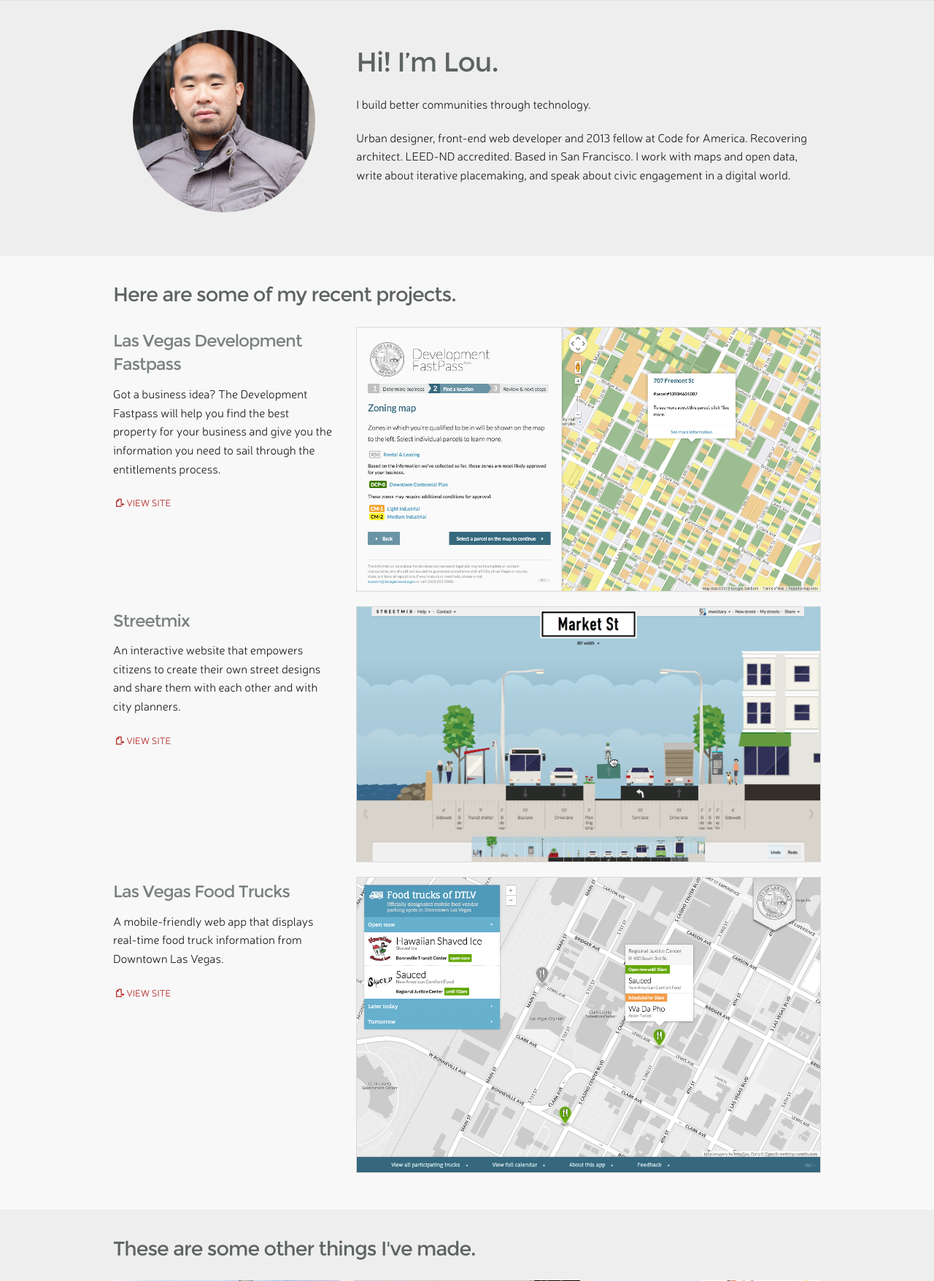
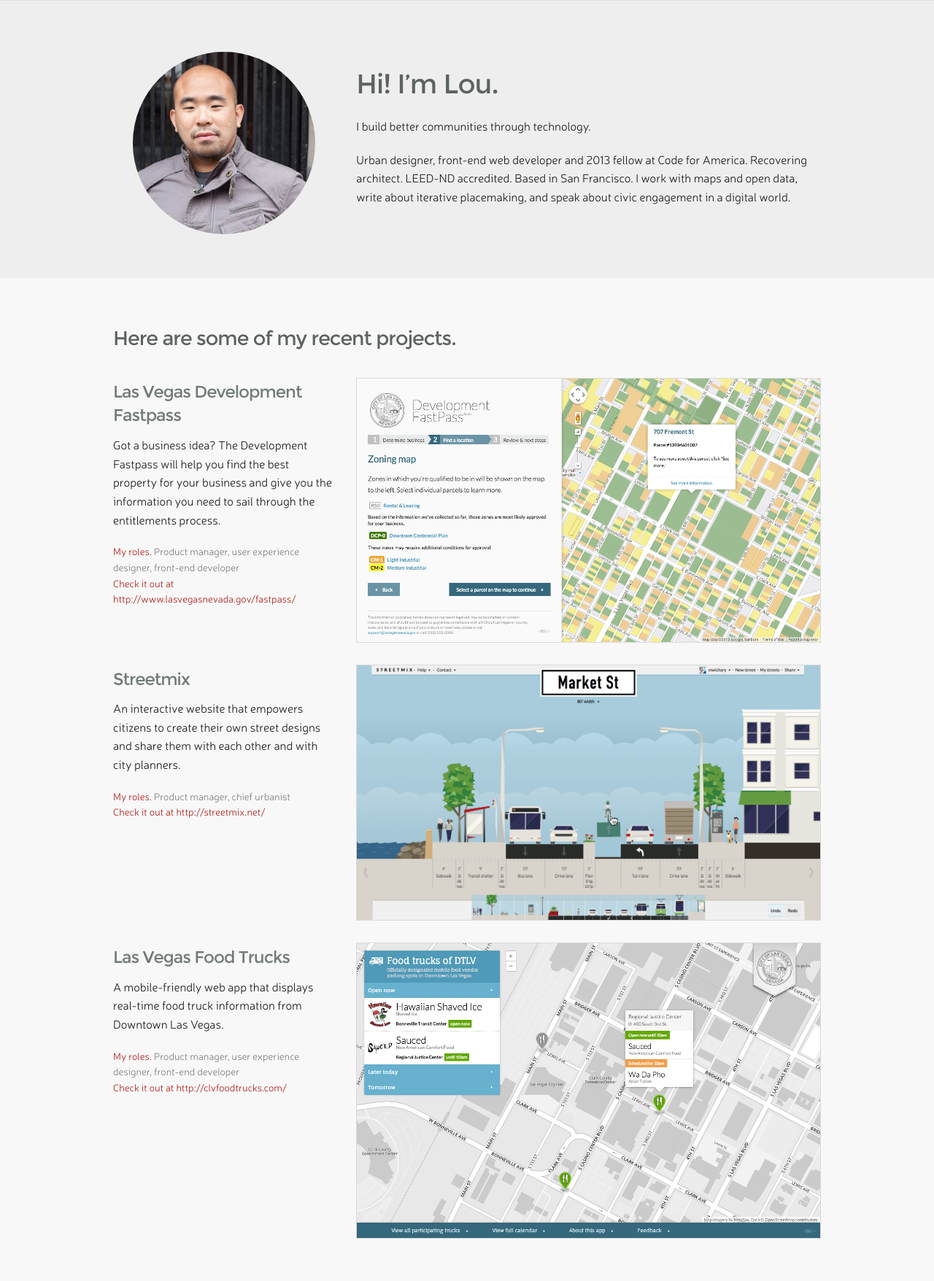
Before and after one commit to patrickm02L/louh.github.io, a PHP site: page / in a window 1280 px wide. Shown: the part 60-1816 px from the top of the page at 73% size. Run offline with PHP 8.4, Linux system fonts and the light colour scheme; some libraries are stand-ins or nearby versions.

Commit message:
Add new talks section and contact section. Display roles on featured projects and link to project page. Create different featured description type. Add preloader to projects and portfolio. Tweak layout padding and colors.

```diff
--- a/index.html
+++ b/index.html
@@ -51,7 +51,6 @@
         </section>
       </nav>
     </div>
-
 
     <!-- PROJECT VIEW -->
     <section id='project-view' class='fixed-viewer'>
@@ -116,12 +115,13 @@
         </div>
       </section>
 
-      <section id='projects'>
+      <section id='projects' class='background-2'>
         <div class='row'>
           <div class='large-12 columns'>
             <h3>Here are some of my recent projects.</h3>
           </div>
         </div>
+        <div class='preloader'></div>
         <!-- Current / featured project templates are appended here -->
       </section>
 
@@ -134,6 +134,49 @@
               <!-- To be replaced with project grid item template -->
             </ul>
 
+            <div class='preloader'></div>
+
+          </div>
+        </div>
+      </section>
+
+      <section id='talks' class='background-2'>
+        <div class='row'>
+          <div class='large-12 columns'>
+            <h3>Here is a talk I did recently.</h3>
+          </div>
+        </div>
+        <div class='row'>
+          <div class='large-7 medium-7 columns bleed'>
+            <div class='video-wrapper'>
+              <iframe width='480' height='360' src='//www.youtube.com/embed/6IPZ7lWc5D8?rel=0' frameborder='0' allowfullscreen></iframe>
+            </div>
+          </div>
+          <div class='large-5 medium-5 columns'>
+            <h5>I also gave other talks here.</h5>
+            <ul>
+              <li><a href='http://nacto.org/designing-cities-sessions-2013/' target='_blank'>NACTO Designing Cities 2013</a> &mdash; <em>Phoenix, AZ</em> “Participatory Planning Applications and New Technologies”</li>
+              <li><a href='http://sf.nerdnite.com/2012/06/12/nerd-nite-sf-25-video-games-urban-design-death-proof-cities-and-the-science-of-futurama/' target='_blank'>Nerd Nite San Francisco (#25)</a> &mdash; “An Open World: Playing in the Intersection of Video Games and Urban Design”</li>
+            </ul>
+
+            <h5>Upcoming shows. Get your tickets now!</h5>
+            <ul>
+              <li><a href='http://kevinlynchaward.mit.edu/' target='_blank'>2014 Kevin Lynch Award</a> &mdash; <em>Boston, MA (February 6, 2014)</em></li>
+              <li><a href='http://newpartners.org/' target='_blank'>New Partners for Smart Growth</a> &mdash; <em>Denver, CO (February 14, 2014)</em></li>
+            </ul>
+          </div>
+        </div>
+      </section>
+
+      <section id='contact'>
+        <div class='row'>
+          <div class='large-12 columns'>
+            <h3>I’d love to work with you on your next project.</h3>
+          </div>
+        </div>
+        <div class='row'>
+          <div class='large-8 columns'>
+            <p>Please reach out if you’d like to connect with me on interesting projects that meet at the intersection of urban planning and technology. Bonus points for ideas that emphasize real placemaking and data-driven decision making, and cross-disciplinary teams with amazing people. You can reach me at <a href='mailto:lou@codeforamerica.org'>lou@codeforamerica.org</a>.</p>
           </div>
         </div>
       </section>
@@ -268,17 +311,24 @@
       <!-- CURRENT / FEATURED PROJECTS -->
       <script id='m_current_project' type='text/template'>
         <div class='row'>
-          <div class='large-8 large-push-4 medium-8 medium-push-4 columns bleed'>
-            <img src='portfolio/thumb-{{id}}.png' width='100%' alt=''>
+          <div class='large-8 large-push-4 medium-7 medium-push-5 columns bleed'>
+            <a href='#/portfolio/{{id}}'><img src='portfolio/thumb-{{id}}.png' width='100%' alt=''></a>
           </div>
-          <div class='large-4 large-pull-8 medium-4 medium-pull-8 columns'>
+          <div class='large-4 large-pull-8 medium-5 medium-pull-7 columns'>
             <h4>{{name}}</h4>
             <p class='text'>
-              {{description}}
+              {{feature_description}}
             </p>
+            {{#role}}
+            <p class='info'>
+              <span>My roles.</span>
+              {{role}}
+            </p>
+            {{/role}}
             {{#ext_url}}
-            <p>
-              <a href='{{ext_url}}' target='_blank' class='external-link'><i class='fi-page-export' style='margin-left: 4px;'></i> {{ext_link}}{{^ext_link}}View site{{/ext_link}}</a>
+            <p class='info'>
+              <span>Check it out at</span>
+              <a href='{{ext_url}}' target='_blank'>{{ext_url}}</a>
             </p>
             {{/ext_url}}
           </div>
@@ -369,7 +419,12 @@
 
         <div class='row project-description'>
           <div class='large-12 columns'>
+          {{#description}}
             <p>{{description}}</p>
+          {{/description}}
+          {{^description}}
+            <p>{{feature_description}}</p>
+          {{/description}}
           </div>
         </div>
 
--- a/js/main.js
+++ b/js/main.js
@@ -82,6 +82,14 @@
   // Trigger hashchange immediately
   $(window).hashchange()
 
+  // Do this one time
+  _recalculateVideoPlayer()
+
+  // Bind to the window to do this more
+  $(window).resize(function () {
+    _recalculateVideoPlayer()
+  })
+
 });
 
 
@@ -122,6 +130,12 @@
   $('#project-view').hide()
 }
 
+function _recalculateVideoPlayer () {
+  var ratio  = 0.562 // ratio for video width/height
+  var width  = $('.video-wrapper').width()
+  var height = width * ratio
+  $('.video-wrapper').css('height', height + 'px')
+}
 
 // Displays all current / featured / recent projects
 function displayFeaturedProjects (projects) {
@@ -130,6 +144,7 @@
     var project = projects.items[i]
     if (project.status == 'current') {
       $('#projects').append(Mustache.render(template, project))
+      $('#projects .preloader').hide()
     }
   }
 }
@@ -141,6 +156,7 @@
     var project = projects.items[i]
     if (project.status == 'portfolio') {
       $('#portfolio-grid').append(Mustache.render(template, project))
+      $('#portfolio .preloader').hide()
     }
   }
 }
--- a/portfolio.json
+++ b/portfolio.json
@@ -19,10 +19,37 @@
       "year": "2013",
       "location": "Las Vegas, NV",
       "client": "City of Las Vegas",
-      "role": "Product design, user experience designer, front-end developer",
-      "team": "Code for America",
+      "role": "Product manager, user experience designer, front-end developer",
+      "team": "Code for America fellowship with Ryan Closner",
       "ext_url": "http://www.lasvegasnevada.gov/fastpass/",
-      "description": "Got a business idea?  The Development Fastpass will help you find the best property for your business and give you the information you need to sail through the entitlements process."
+      "description": "",
+      "feature_description": "Got a business idea?  The Development Fastpass will help you find the best property for your business and give you the information you need to sail through the entitlements process."
+    },
+    {
+      "id": "streetmix",
+      "name": "Streetmix",
+      "type": "other",
+      "status": "current",
+      "year": "2013",
+      "role": "Product manager, chief urbanist",
+      "team": "Marcin Wichary, Katie Lewis, Shaunak Kashyap, Ezra Spier, Marc Hébert, Anselm Bradford",
+      "ext_url": "http://streetmix.net/",
+      "description": "",
+      "feature_description": "An interactive website that empowers citizens to create their own street designs and share them with each other and with city planners."
+    },
+    {
+      "id": "foodtrucks",
+      "name": "Las Vegas Food Trucks",
+      "type": "other",
+      "status": "current",
+      "year": "2013",
+      "location": "Las Vegas, NV",
+      "client": "City of Las Vegas",
+      "role": "Product manager, user experience designer, front-end developer",
+      "team": "Ryan Closner, Lindsay Ballant",
+      "ext_url": "http://clvfoodtrucks.com/",
+      "description": "",
+      "feature_description": "A mobile-friendly web app that displays real-time food truck information from Downtown Las Vegas."
     },
     {
       "id": "2175market",
@@ -45,7 +72,7 @@
       "role": "Designer",
       "team": "Van Meter Williams Pollack",
       "ext_url": "http://www.2175market.com/",
-      "description": "A 80+ unit mixed use development in the Upper Market/Lower Octavia area in San Francisco."
+      "feature_description": "A 80+ unit mixed use development in the Upper Market/Lower Octavia area in San Francisco."
     },
     {
       "id": "sunnydale",
@@ -968,15 +995,6 @@
       "description": ""
     },
     {
-      "id": "streetmix",
-      "name": "Streetmix",
-      "type": "other",
-      "status": "current",
-      "year": "2013",
-      "ext_url": "http://streetmix.net/",
-      "description": "An interactive website that empowers citizens to create their own street designs and share them with each other and with city planners."
-    },
-    {
       "id": "umloud",
       "name": "Ümloud!",
       "type": "other",
@@ -1015,15 +1033,6 @@
       "ext_url": "http://urbanwander.com/",
       "description": "An online guide to San Francisco's Privately Owned Publicly Open Spaces (POPOS)."
     },
-    {
-      "id": "foodtrucks",
-      "name": "Las Vegas Food Trucks",
-      "type": "other",
-      "status": "current",
-      "year": "2013",
-      "ext_url": "http://clvfoodtrucks.com/",
-      "description": "A mobile-friendly web app that displays real-time food truck information from Downtown Las Vegas."
-    },
     {}
   ]
 }
--- a/quotes.json
+++ b/quotes.json
@@ -55,6 +55,10 @@
     {
       "quote": "How do you even get a permit to build a city on rock and roll?",
       "author": "Will Ferrell (attributed)"
+    },
+    {
+      "quote": "Everything’s amazing right now, and nobody’s happy.",
+      "author": "Louis C.K."
     }
   ]
 }
--- a/stylesheets/styles.scss
+++ b/stylesheets/styles.scss
@@ -12,7 +12,7 @@
 
 // OVERRIDE FOUNDATION VARIABLES - see also _variables.scss
 // This needs to come before the foundation import
-$topbar-bg-color:         lighten($background-color, 4%);
+$topbar-bg-color:         lighten($background-color, 6%);
 $topbar-height:           60px;
 $topbar-title-weight:     normal;
 $topbar-title-font-size:  20px;
@@ -154,6 +154,18 @@
     @media #{$small} {
       padding: 30px 0;
     }
+    @media #{$medium} {
+      padding: 60px 0;
+    }
+    @media #{$large} {
+      padding: 80px;
+    }
+  }
+}
+
+section {
+  .background-2 {
+    background-color: lighten($background-color, 4%);
   }
 }
 
@@ -164,6 +176,12 @@
   text-align: center;
   font-size: 13px;
   line-height: 16px;
+  @media #{$medium} {
+    padding: 50px 0;
+  }
+  @media #{$large} {
+    padding: 60px 0;
+  }
   h2 {
     display: none;
   }
@@ -236,18 +254,14 @@
 }
 
 h4 {
-  color: lighten($main-color, 12%);
+  color: lighten($main-color, 9%);
 }
 
 // SECTIONS
 
 #about {
-  background-color: $background-color;
   position: relative;
   min-height: 350px;
-  @media #{$small} {
-    padding-bottom: 50px;
-  }
   .portrait {
     width: $portrait-size-small;
     height: $portrait-size-small;
@@ -271,13 +285,25 @@
 }
 
 #projects {
-  background-color: lighten($background-color, 4%);
+  // Featured projects
   div.row {
     margin-bottom: 10px;
+    @media #{$medium} {
+      margin-bottom: 20px;
+    }
   }
   img {
     margin-bottom: 10px;
     border: 1px solid darken($background-color, 8%);
+  }
+  .info {
+    margin-top: 0;
+    margin-bottom: 0;
+    font-size: 85%;
+    color: gray;
+    span {
+      color: $link-color;
+    }
   }
 }
 
@@ -322,6 +348,19 @@
       color: #777;
       font-weight: normal;
     }
+  }
+}
+#talks {
+  ul {
+    margin-left: 20px;
+  }
+  iframe {
+    width: 100%;
+    height: 100%;
+  }
+  .video-wrapper {
+    width: 100%;
+    margin-bottom: 20px;
   }
 }
 #resume {
```
Also changed, not shown: img/logo.png, img/stuff/nerdnite.jpg (added), stylesheets/styles.css.
